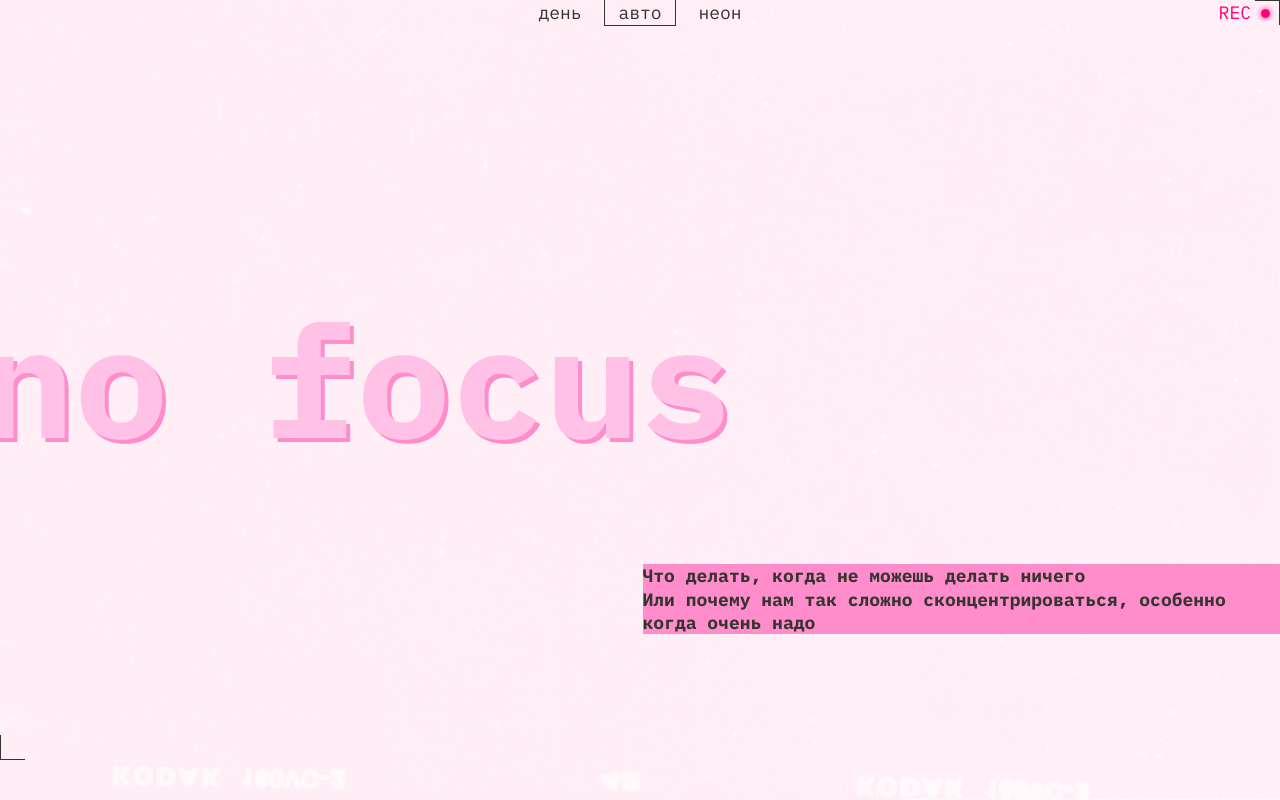
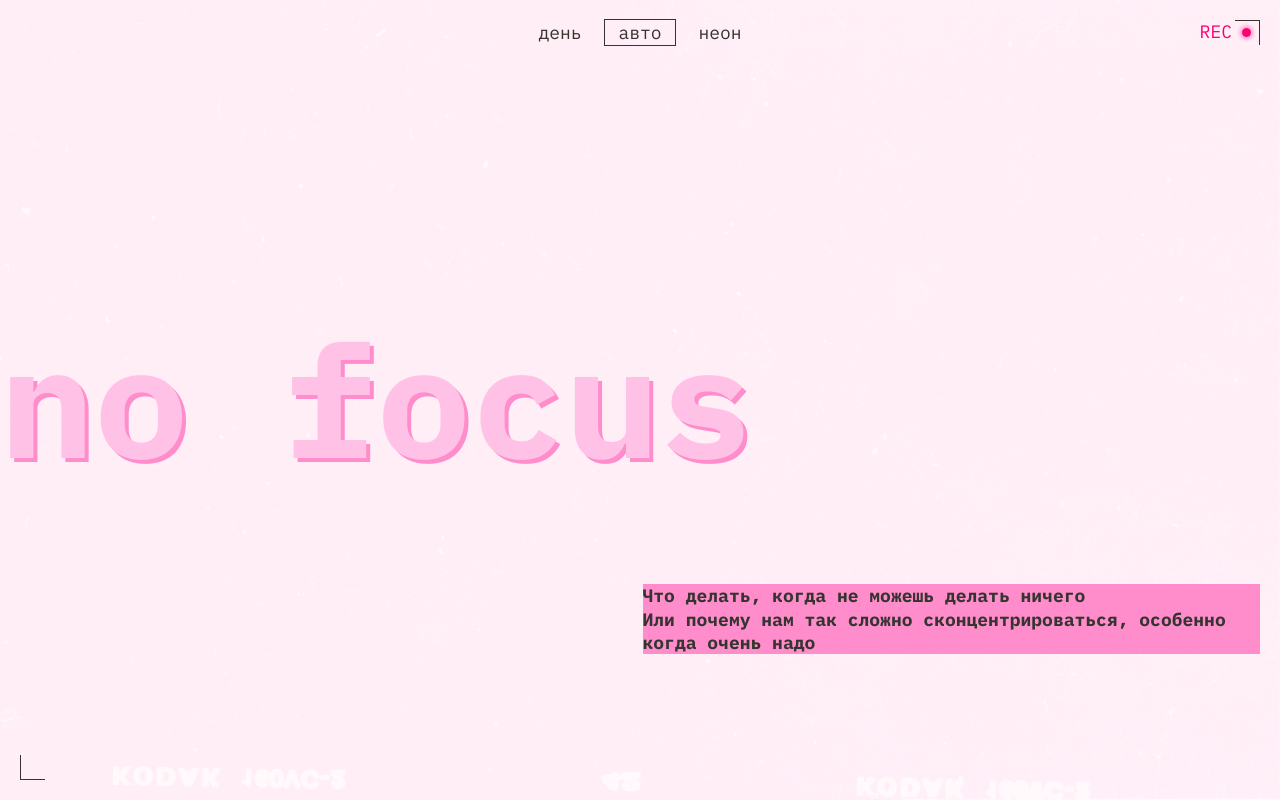
Before and after one commit to FlcHub/slozhno-sosredotochitsya-fd, a plain HTML site: page index.html in a window 1280 px wide. Shown: the top 800 px of the page. Drawn offline with Linux system fonts and the light colour scheme.

Commit message:
Автотесты, правки 6 rec rec REC

```diff
--- a/styles/style.css
+++ b/styles/style.css
@@ -16,6 +16,7 @@
 }
 
 .header {
+  padding: var(--section-padding, clamp(0.625rem, 0.0286rem + 2.5445vw, 1.25rem));
   position: relative;
   display: grid;
   grid-template-columns: 1fr;
@@ -24,7 +25,6 @@
   gap: 5px;
   inline-size: 100%;
   block-size: 100vh;
-  padding-block-end: calc(2 * var(--section-padding, clamp(0.625rem, 0.0286rem + 2.5445vw, 1.25rem)));
   min-block-size: calc(100vh - 2 * var(--section-bottom-top-padding, clamp(0.625rem, 0.0286rem + 2.5445vw, 1.25rem)));
 }
 
@@ -89,8 +89,8 @@
 
 .header__dark-theme-sign {
   position: absolute;
-  top: 1px;
-  right: 10px;
+  top: var(--section-padding, clamp(0.625rem, 0.0286rem + 2.5445vw, 1.25rem));
+  right: var(--sign-right, clamp(1.25rem, 0.7133rem + 2.2901vw, 1.8125rem));
   color: var(--sign-font-color, #FF0070);
   font-size: 18px;
 }
@@ -135,7 +135,7 @@
 .main {
   display: grid;
   gap: var(--list-items-gap, clamp(3.125rem, 1.3359rem + 7.6336vw, 5rem));
-  padding: var(--main-padding, clamp(3.125rem, 1.3359rem + 7.6336vw, 5rem) 0);
+  padding: var(--main-padding, clamp(2.5rem, 1.3073rem + 5.0891vw, 3.75rem)) var(--section-padding, clamp(0.625rem, 0.0286rem + 2.5445vw, 1.25rem));
 }
 
 .main__section-title {
@@ -206,7 +206,7 @@
   justify-content: space-between;
   inline-size: 100%;
   block-size: 100vh;
-  padding-block-start: calc(2 * var(--section-padding, clamp(0.625rem, 0.0286rem + 2.5445vw, 1.25rem)));
+  padding: var(--section-padding, clamp(0.625rem, 0.0286rem + 2.5445vw, 1.25rem));
   min-block-size: calc(100vh - 2 * var(--section-bottom-top-padding, clamp(0.625rem, 0.0286rem + 2.5445vw, 1.25rem)));
 }
 
--- a/styles/variables.css
+++ b/styles/variables.css
@@ -33,6 +33,8 @@
   --section-images-gap: clamp(0.625rem, 0.0286rem + 2.5445vw, 1.25rem); /* увеличивать отступ от 10px до 20px */
   --section-bottom-top-padding: clamp(0.625rem, 0.0286rem + 2.5445vw, 1.25rem); /* увеличивать отступ от 10px до 20px */
   --section-padding: var(--section-bottom-top-padding);
-  --main-padding: clamp(1.875rem, 1.2786rem + 2.5445vw, 2.5rem) 0; /* увеличивать отступ от 30px до 50px */
+  --sign-right: clamp(1.25rem, 0.7133rem + 2.2901vw, 1.8125rem); /* size: 20px - 29px, screen: 375px - 768px */
+  --sign-top: var(--section-bottom-top-padding);
+  --main-padding: clamp(2.5rem, 1.3073rem + 5.0891vw, 3.75rem); /* увеличивать отступ от 40px до 60px */
   --list-items-gap: clamp(3.125rem, 1.3359rem + 7.6336vw, 5rem); /* увеличивать отступ от 60px до 80px */
 }
```
